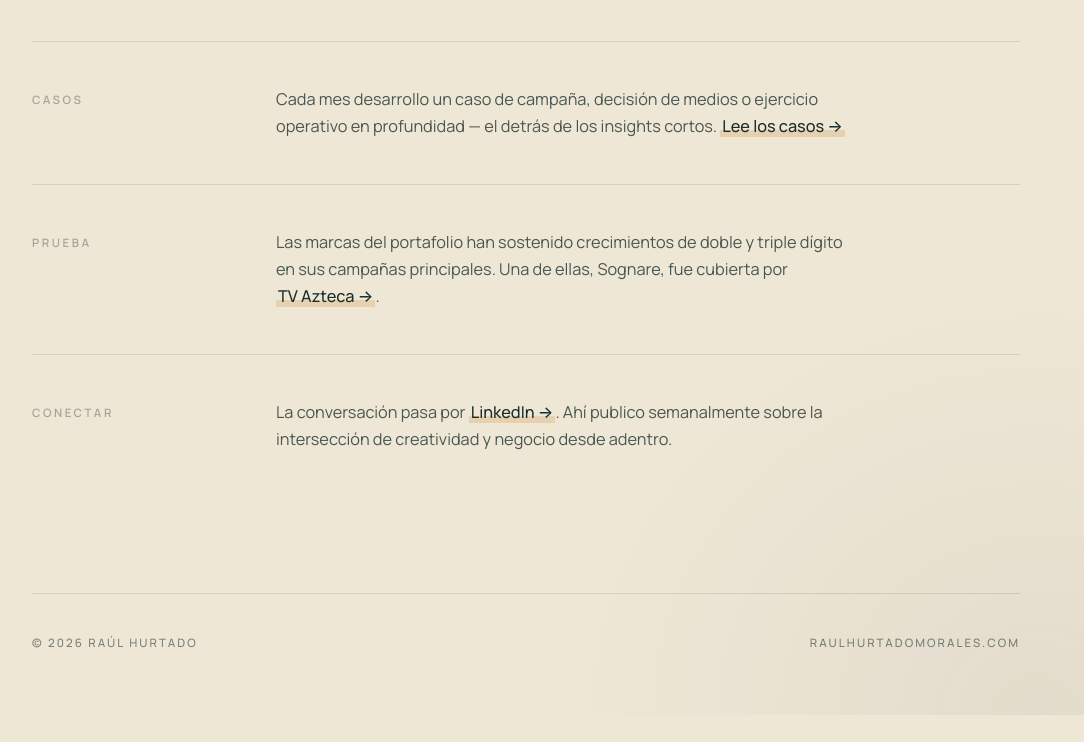
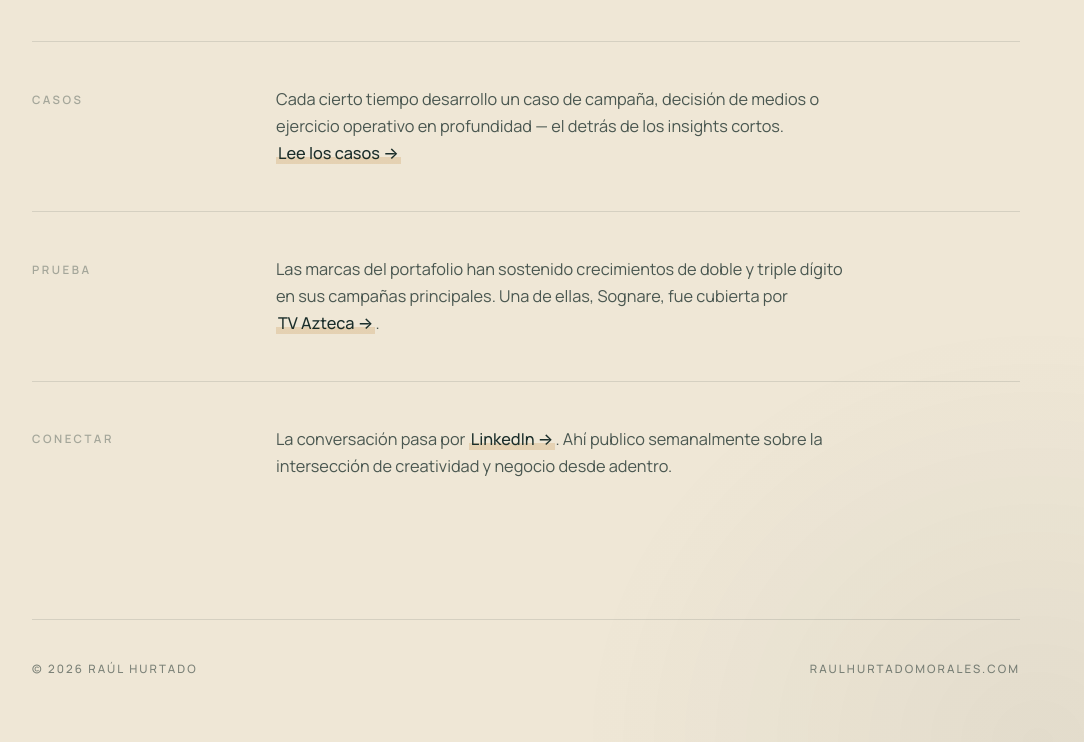
Before and after one commit to raulhurtadomorales/Blog, an Astro site: page / in a window 1280 px wide. Shown: the part 1009-1751 px from the top of the page, without its empty margins (114-1198 px from the left). Before the commit the page ends 1724 px from the top, so only its background shows below. Built offline with nearby package versions, Linux system fonts and the light colour scheme; Astro itself is replaced by a stand-in of ours.

Commit message:
Update index.astro

```diff
--- a/src/pages/index.astro
+++ b/src/pages/index.astro
@@ -40,7 +40,7 @@ import BaseLayout from '../layouts/BaseLayout.astro';
         <div class="row-label">Casos</div>
         <div class="row-body">
           <p>
-            Cada mes desarrollo un caso de campaña, decisión de medios o ejercicio operativo en profundidad — el
+            Cada cierto tiempo desarrollo un caso de campaña, decisión de medios o ejercicio operativo en profundidad — el
             detrás de los insights cortos. <a href="/casos/">Lee los casos <span class="arrow">→</span></a>
           </p>
         </div>
```
